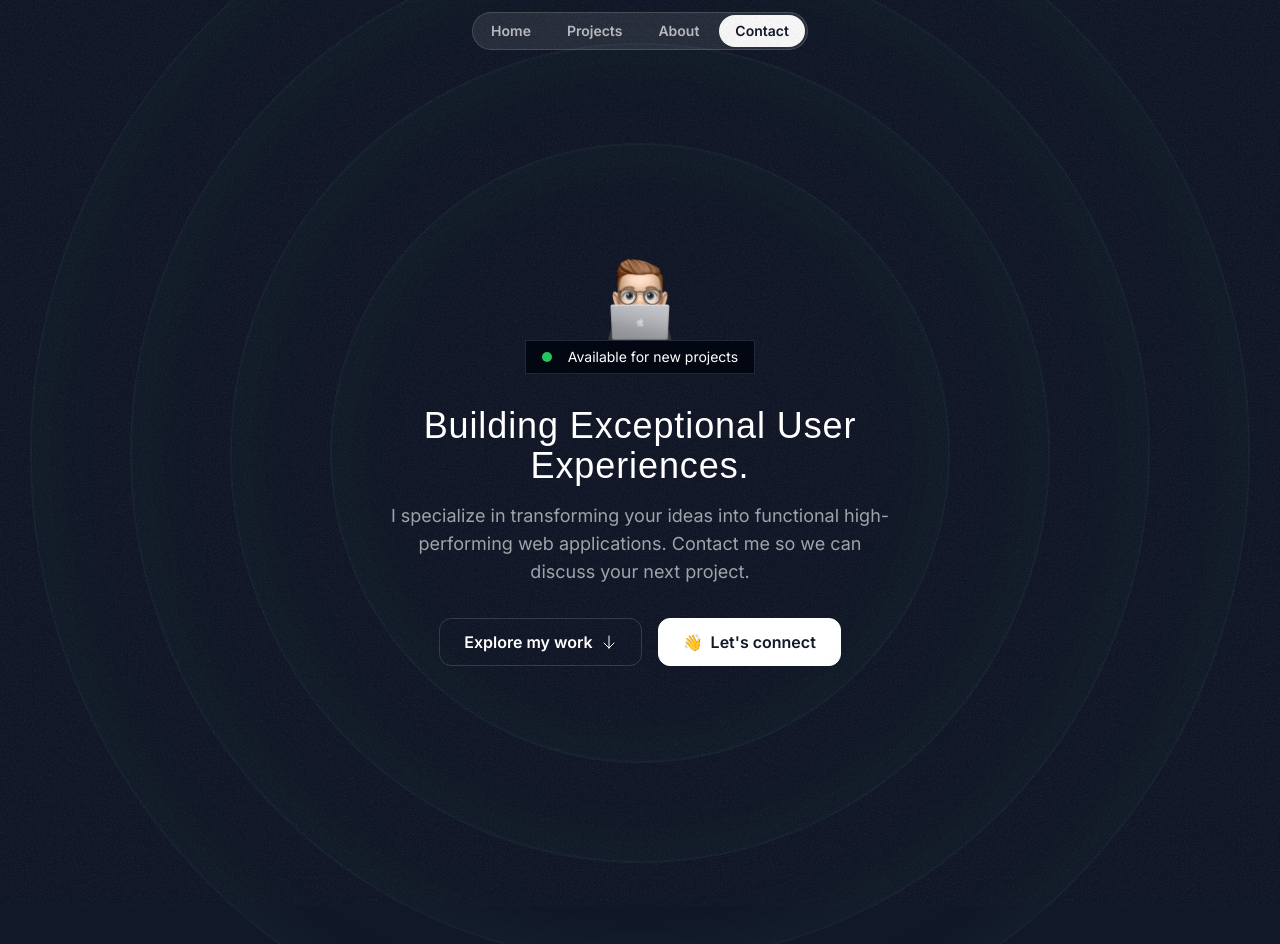
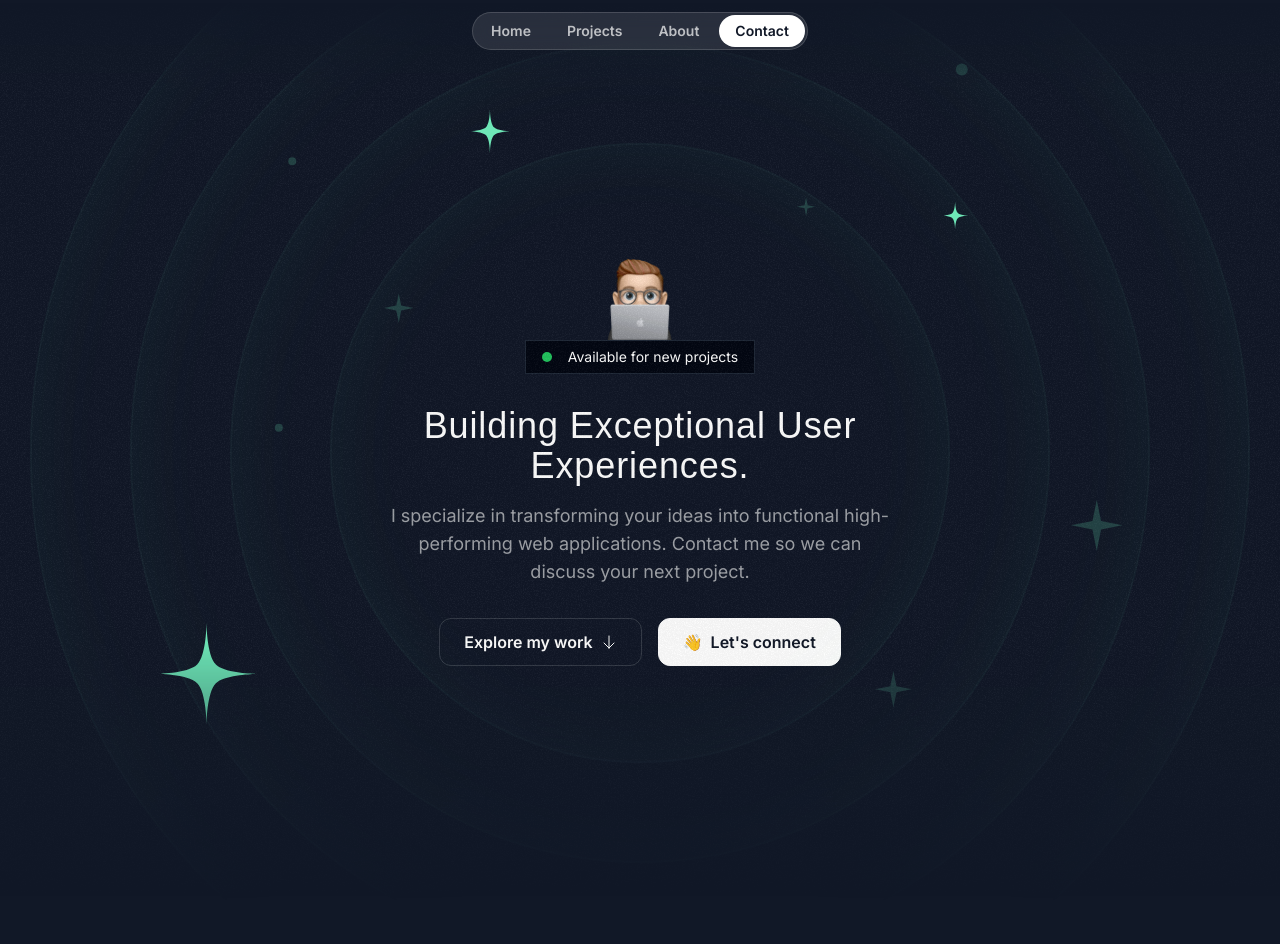
Before and after one commit to zaveerk62/next-portfolio, a Next.js app: page / in a window 1280 px wide. Shown: the top 944 px of the page. Built offline with nearby package versions, Linux system fonts and the light colour scheme; a web font is replaced by a local one.

Commit message:
created the ui for the hero section.

```diff
--- /dev/null
+++ b/src/components/HeroOrbit.tsx
@@ -0,0 +1,29 @@
+import React, { PropsWithChildren } from 'react';
+import StarIcon from '@/assets/icons/star.svg';
+
+const HeroOrbit = ({
+  children,
+  size,
+  rotation,
+}: PropsWithChildren<{ size: number; rotation: number }>) => {
+  return (
+    <div className='absolute left-1/2 top-1/2 -translate-x-1/2 -translate-y-1/2'>
+      <div
+        className='flex items-start justify-start'
+        style={{
+          transform: `rotate(${rotation}deg)`,
+          height: `${size}px`,
+          width: `${size}px`,
+        }}
+      >
+      <div className='inline-flex' style={{
+        transform: `rotate(${rotation * -1}deg)`
+      }}>
+        {children}
+      </div>
+    </div>
+    </div>
+  );
+};
+
+export default HeroOrbit;
--- a/src/sections/Header.tsx
+++ b/src/sections/Header.tsx
@@ -1,12 +1,25 @@
 export const Header = () => {
-  return <header>
-    <div className="flex items-center justify-center fixed top-3 w-full">
-      <nav className="flex gap-1 p-0.5 border border-white/15 rounded-full bg-white/10 backdrop-blur">
-      <a href="#" className="nav-item">Home</a>
-      <a href="#" className="nav-item">Projects</a>
-      <a href="#" className="nav-item">About</a>
-      <a href="#" className="nav-item bg-white text-gray-900 hover:bg-white/70 hover:text-gray-900">Contact</a>
-      </nav>
-    </div>
-  </header>;
+  return (
+    <header>
+      <div className='flex items-center justify-center fixed z-10 top-3 w-full'>
+        <nav className='flex gap-1 p-0.5 border border-white/15 rounded-full bg-white/10 backdrop-blur'>
+          <a href='#' className='nav-item'>
+            Home
+          </a>
+          <a href='#' className='nav-item'>
+            Projects
+          </a>
+          <a href='#' className='nav-item'>
+            About
+          </a>
+          <a
+            href='#'
+            className='nav-item bg-white text-gray-900 hover:bg-white/70 hover:text-gray-900'
+          >
+            Contact
+          </a>
+        </nav>
+      </div>
+    </header>
+  );
 };
--- a/src/sections/Hero.tsx
+++ b/src/sections/Hero.tsx
@@ -2,10 +2,14 @@
 import ArrowDown from '@/assets/icons/arrow-down.svg';
 import grainImage from '@/assets/images/grain.jpg';
 import Image from 'next/image';
+import StarIcon from '@/assets/icons/star.svg';
+import SparkleIcon from '@/assets/icons/sparkle.svg';
+import HeroOrbit from '@/components/HeroOrbit';
 
 export const HeroSection = () => {
   return (
-    <div className='py-32 md:py-48 lg:py-60 relative z-0'>
+    <div className='py-32 md:py-48 lg:py-60 relative z-0 overflow-x-clip'>
+      <div className='absolute inset-0 [mask-image:linear-gradient(to_bottom,transparent,black_10%,black_70%,transparent)]'>
         <div
           className='absolute inset-0 -z-30 opacity-5'
           style={{ backgroundImage: `url(${grainImage.src})` }}
@@ -14,8 +18,39 @@
         <div className='size-[820px] hero-ring'></div>
         <div className='size-[1020px] hero-ring'></div>
         <div className='size-[1220px] hero-ring'></div>
+        <HeroOrbit size={800} rotation={-72}>
+          <StarIcon className='size-28 text-emerald-300' />
+        </HeroOrbit>
+        <HeroOrbit size={550} rotation={20}>
+          <StarIcon className='size-12 text-emerald-300' />
+        </HeroOrbit>
+        <HeroOrbit size={590} rotation={98}>
+          <StarIcon className='size-8 text-emerald-300' />
+        </HeroOrbit>
+        <HeroOrbit size={430} rotation={-14}>
+          <SparkleIcon className='size-8 text-emerald-300/20' />
+        </HeroOrbit>
+        <HeroOrbit size={440} rotation={79}>
+          <SparkleIcon className='size-5 text-emerald-300/20' />
+        </HeroOrbit>
+        <HeroOrbit size={530} rotation={178}>
+          <SparkleIcon className='size-10 text-emerald-300/20' />
+        </HeroOrbit>
+        <HeroOrbit size={710} rotation={144}>
+          <SparkleIcon className='size-14 text-emerald-300/20' />
+        </HeroOrbit>
+        <HeroOrbit size={720} rotation={85}>
+          <div className='size-3 rounded-full bg-emerald-300/20' />
+        </HeroOrbit>
+        <HeroOrbit size={520} rotation={-41}>
+          <div className='size-2 rounded-full bg-emerald-300/20' />
+        </HeroOrbit>
+        <HeroOrbit size={650} rotation={-5}>
+          <div className='size-2 rounded-full bg-emerald-300/20' />
+        </HeroOrbit>
+      </div>
       <div className='container'>
-        <div className='flex flex-col items-center '>
+        <div className='flex flex-col items-center'>
           <Image
             src={memojiImage}
             className='size-[100px]'
```
Lines whose indentation alone changed are shown as unchanged.
